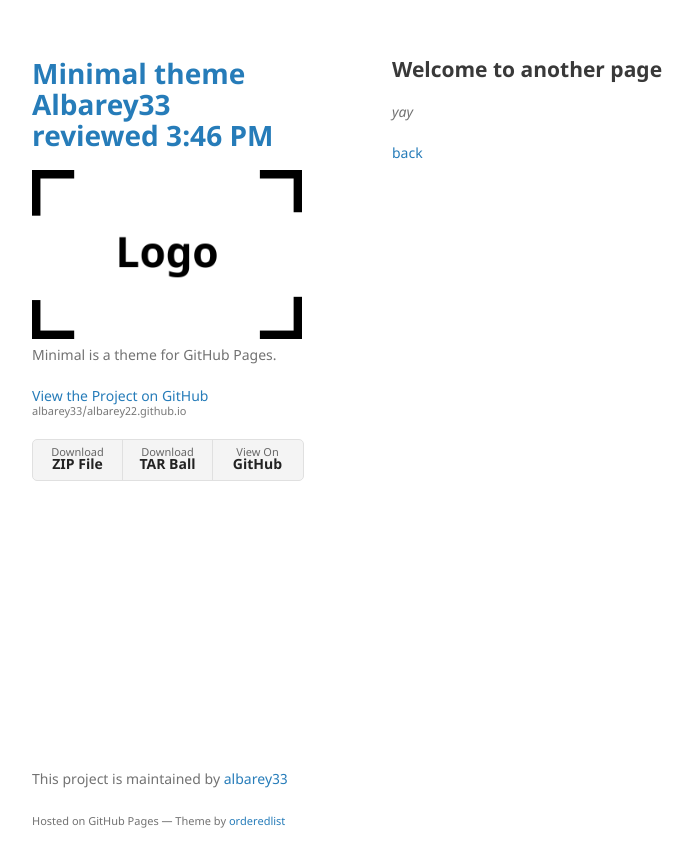
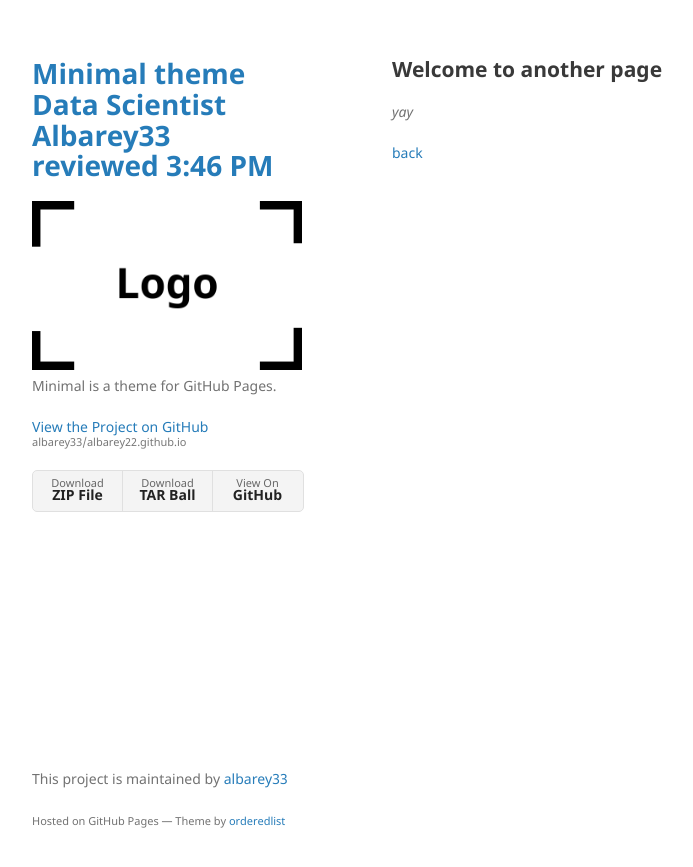
Before and after one commit to albarey33/albarey22.github.io, a Jekyll site: the page built from another-page.md, in a window 1280 px wide. Shown: the top 867 px of the page, without its empty margins (178-871 px from the left). Built offline with Jekyll 4.4.1, drawn with Linux system fonts in a browser that asks for light colours; our own code applies the rules of GitHub Pages for plain Markdown files.

Commit message:
Update _config.yml

```diff
--- a/_config.yml
+++ b/_config.yml
@@ -1,4 +1,4 @@
-title: Minimal theme Albarey33 reviewed 3:46 PM
+title: Minimal theme Data Scientist Albarey33 reviewed 3:46 PM
 logo: /assets/img/logo.png
 description: Minimal is a theme for GitHub Pages.
 show_downloads: true
```
